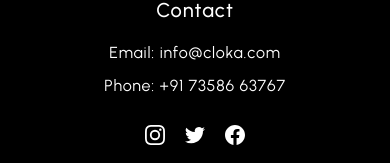
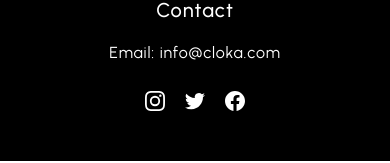
Before and after one commit to crevnlabs/cloka-run-club, a Next.js app: page / in a window 390 px wide. Shown: the part 2066-2229 px from the top of the page. Built offline with nearby package versions, Linux system fonts and the light colour scheme; no server answers; the database is empty.

Commit message:
Remove phone number from Footer contact section

```diff
--- a/src/components/Footer.tsx
+++ b/src/components/Footer.tsx
@@ -46,7 +46,6 @@ const Footer = () => {
                     <div className="flex flex-col items-center justify-end text-center h-full">
                         <h3 className="text-xl font-bold mb-4 tracking-wider">Contact</h3>
                         <p className="luxury-text mb-2">Email: info@cloka.com</p>
-                        <p className="luxury-text mb-2">Phone: +91 73586 63767</p>
                         <div className="flex space-x-4 mt-4">
                             <a href="https://instagram.com" target="_blank" rel="noopener noreferrer" className="text-white hover:text-accent">
                                 <span className="sr-only">Instagram</span>
```
